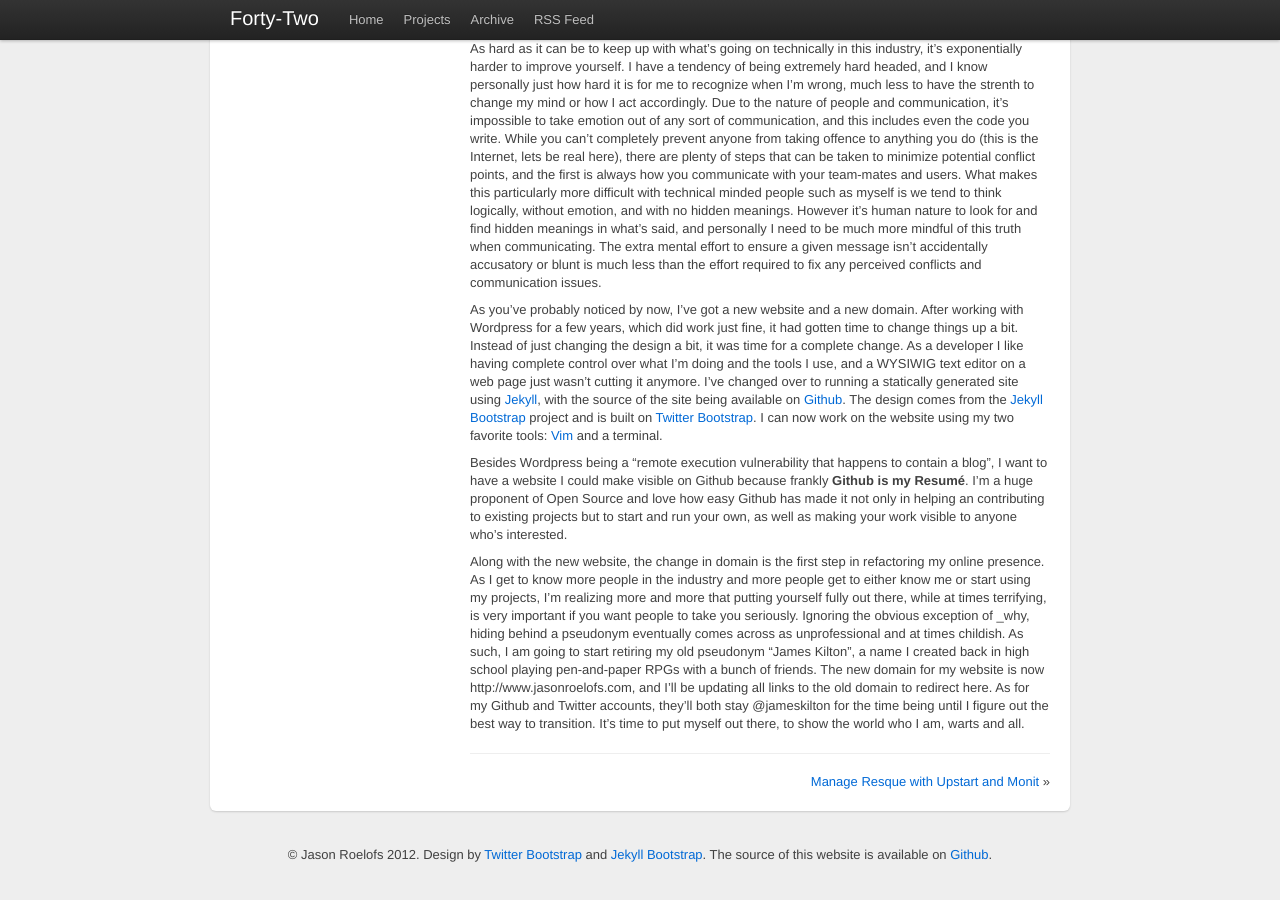
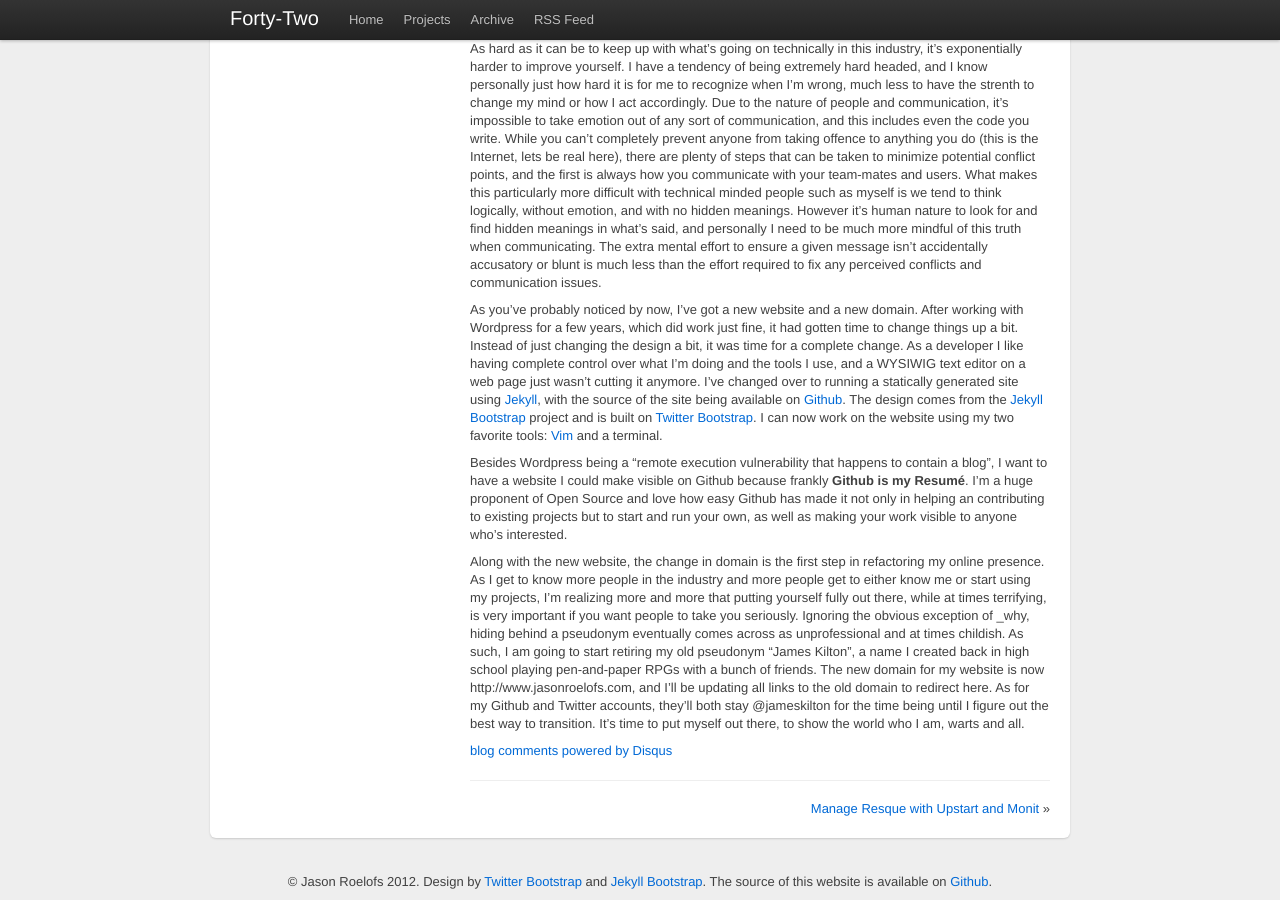
Before and after one commit to jasonroelofs/website, a Jekyll site: the page built from index.html, in a window 1280 px wide and 900 px high, scrolled down 537 px. Built offline with Jekyll 4.4.1, drawn with Linux system fonts in a browser that asks for light colours; Markdown is read by kramdown in place of the engine named in the settings; comment, search, counter and statistics services are not loaded; before the commit the page ends 1410 px from its top, so only the background shows below that; some of the changed lines change nothing that is shown.

Commit message:
Hook up Disqus comments

```diff
--- a/_config.yml
+++ b/_config.yml
@@ -21,6 +21,9 @@
 ##
 title:        "Forty-Two"
 url:          "http://jasonroelofs.com"
+
+disqus:
+  shortname: "jasonroelofs"
 
 author:
   name: "Jason Roelofs"
--- a/_includes/post.html
+++ b/_includes/post.html
@@ -5,3 +5,20 @@
 
   {{ post.content }}
 </div>
+
+<div id="disqus_thread"></div>
+<script type="text/javascript">
+    /* * * CONFIGURATION VARIABLES: EDIT BEFORE PASTING INTO YOUR WEBPAGE * * */
+    var disqus_shortname = '{{ site.disqus.shortname }}';
+    var disqus_identifier = '{{ site.url }}{{ post.url }}';
+    var disqus_url = '{{ post.url }}';
+
+    /* * * DON'T EDIT BELOW THIS LINE * * */
+    (function() {
+        var dsq = document.createElement('script'); dsq.type = 'text/javascript'; dsq.async = true;
+        dsq.src = 'http://' + disqus_shortname + '.disqus.com/embed.js';
+        (document.getElementsByTagName('head')[0] || document.getElementsByTagName('body')[0]).appendChild(dsq);
+    })();
+</script>
+<noscript>Please enable JavaScript to view the <a href="http://disqus.com/?ref_noscript">comments powered by Disqus.</a></noscript>
+<a href="http://disqus.com" class="dsq-brlink">blog comments powered by <span class="logo-disqus">Disqus</span></a>
```
